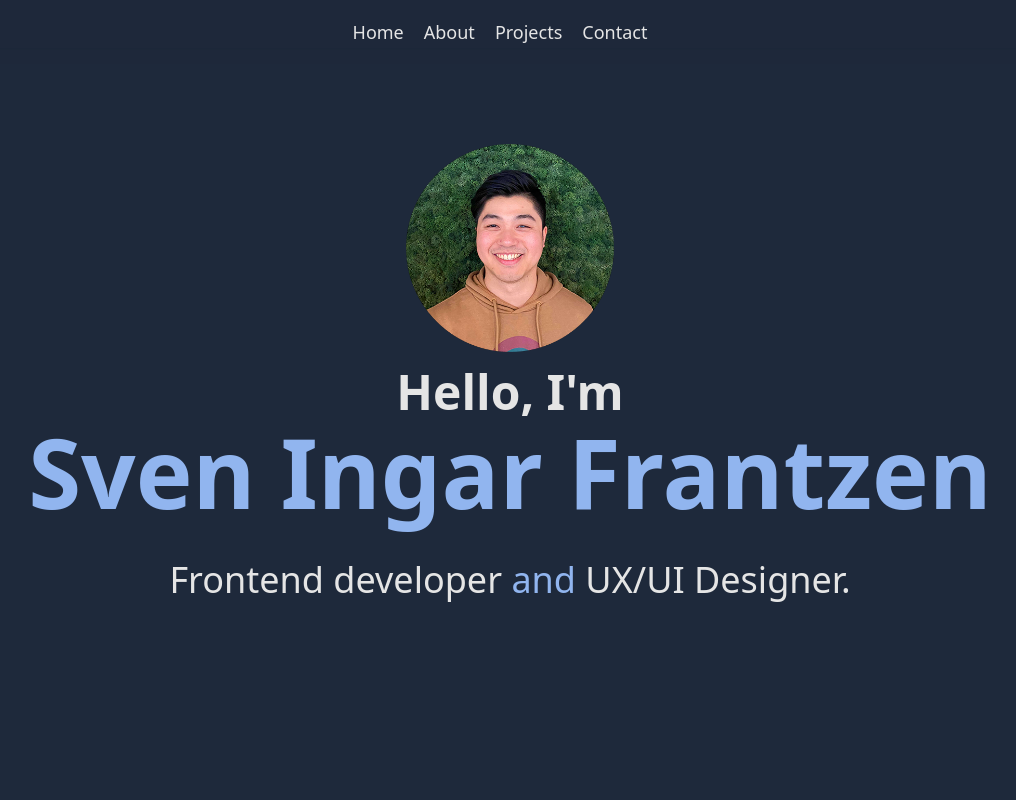
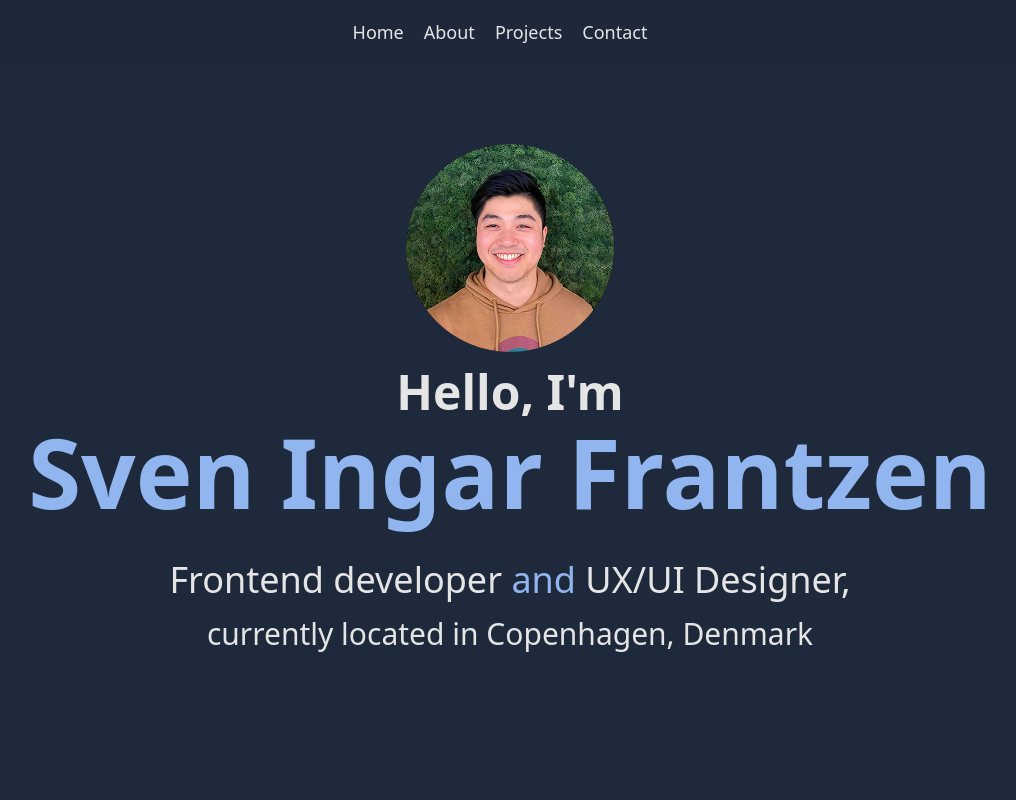
Before and after one commit to svennif/portfolio_new, a Vue app: page / in a window 1280 px wide. Shown: the top 800 px of the page, without its empty margins (130-1146 px from the left). Built offline with nearby package versions, Linux system fonts and the light colour scheme.

Commit message:
added some stuff

```diff
--- a/src/components/HomeComponent.vue
+++ b/src/components/HomeComponent.vue
@@ -8,8 +8,9 @@
                 <p class="text-neutral-200 font-main  text-3xl/[1.4] md:text-4xl mt-8 p-2">
                     Frontend developer
                     <span class="text-highlight font-hightlight">and</span>
-                    UX/UI Designer.
+                    UX/UI Designer,
                 </p>
+                <p class="text-neutral-200 font-main  text-3xl/[1.4] md:text-3xl p-2">currently located in Copenhagen, Denmark</p>
             </div>
         </div>
     </div>
```
